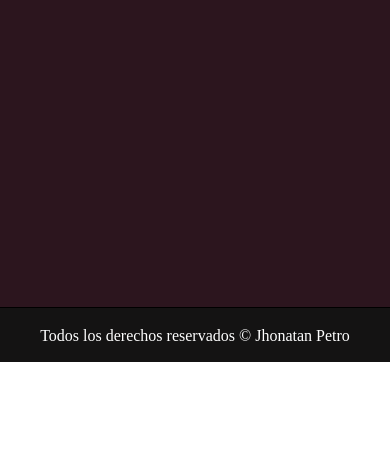
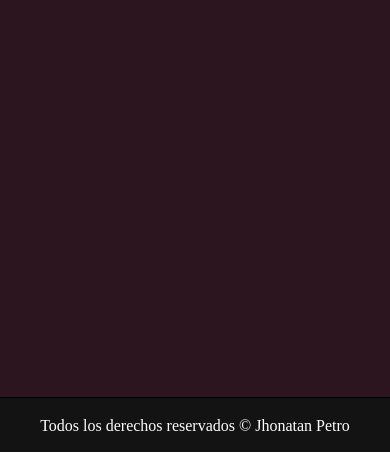
Before and after one commit to ItsSure/Portafolio, a plain HTML site: page index.html in a window 390 px wide. Shown: the part 532-985 px from the top of the page. Before the commit the page ends 895 px from the top, so only its background shows below. Drawn offline with Linux system fonts and the light colour scheme.

Commit message:
resolucion en moviles corregida

```diff
--- a/css/responsive.css
+++ b/css/responsive.css
@@ -4,6 +4,7 @@
 
     #Contenido {
         width: 95%;
+        height: 740px;
         margin: 0px auto;
     }
 
--- a/css/style.css
+++ b/css/style.css
@@ -88,7 +88,6 @@ a {
 #Contenido {
     display: block;
     width: 100%;
-    height: 650px;
     text-align: center;
     float: left;
     text-shadow: 1px 1px 2px black;
```
